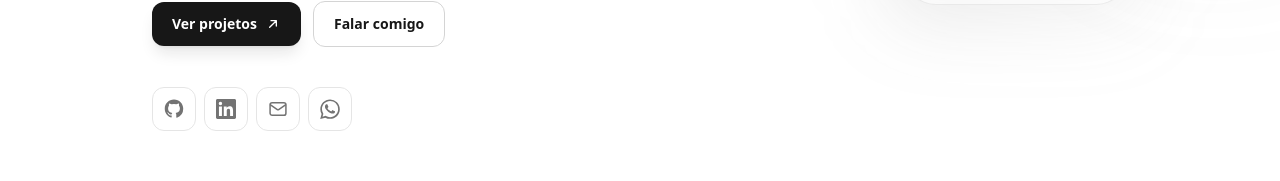
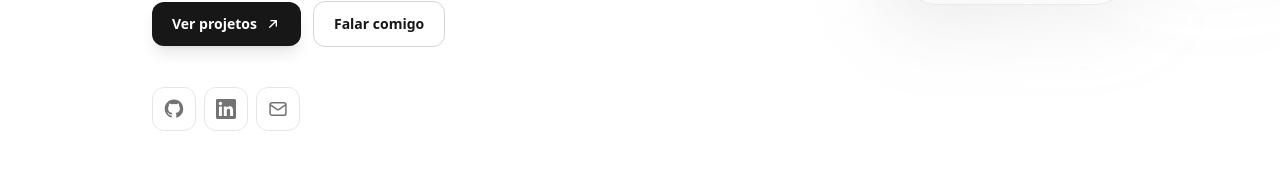
Before and after one commit to gbtrajano/gbtrajano.github.io, a Next.js app: page / in a window 1280 px wide. Shown: the part 505-686 px from the top of the page. Built offline with nearby package versions, Linux system fonts and the light colour scheme.

Commit message:
feat: remove contato via WhatsApp
- remove a entrada de WhatsApp de socials em data/site.ts
- remove "whatsapp" da união de tipos SocialIcon
- remove o componente WhatsappIcon e sua entrada no mapa de ícones
- canais de contato passam a ser GitHub, LinkedIn e e-mail

```diff
--- a/components/icons.tsx
+++ b/components/icons.tsx
@@ -55,20 +55,6 @@ export function MailIcon({ className }: IconProps) {
   );
 }
 
-export function WhatsappIcon({ className }: IconProps) {
-  return (
-    <svg
-      className={className}
-      viewBox="0 0 24 24"
-      fill="currentColor"
-      aria-hidden="true"
-      focusable="false"
-    >
-      <path d="M17.47 14.38c-.3-.15-1.76-.87-2.03-.97-.27-.1-.47-.15-.67.15-.2.3-.77.97-.95 1.17-.17.2-.35.22-.65.07-.3-.15-1.26-.46-2.4-1.48-.89-.79-1.49-1.77-1.66-2.07-.17-.3-.02-.46.13-.61.14-.14.3-.35.45-.52.15-.18.2-.3.3-.5.1-.2.05-.37-.02-.52-.08-.15-.68-1.62-.93-2.22-.24-.58-.49-.5-.67-.51h-.57c-.2 0-.52.07-.79.37-.27.3-1.04 1.01-1.04 2.46s1.06 2.86 1.21 3.06c.15.2 2.09 3.2 5.07 4.48.71.31 1.26.49 1.69.62.71.23 1.36.2 1.87.12.57-.08 1.76-.72 2-1.41.25-.7.25-1.29.18-1.42-.08-.12-.28-.2-.58-.35ZM12.05 21.8h-.01a9.7 9.7 0 0 1-4.94-1.35l-.35-.21-3.67.96.98-3.58-.23-.37a9.67 9.67 0 0 1-1.48-5.16c0-5.35 4.36-9.7 9.71-9.7 2.6 0 5.03 1.01 6.86 2.84a9.63 9.63 0 0 1 2.84 6.87c0 5.35-4.36 9.7-9.71 9.7Zm8.26-17.96A11.63 11.63 0 0 0 12.05.46C5.6.46.36 5.7.35 12.15c0 2.06.54 4.07 1.56 5.85L.25 24l6.14-1.61a11.65 11.65 0 0 0 5.66 1.44h.01c6.44 0 11.68-5.24 11.69-11.68 0-3.12-1.22-6.06-3.44-8.27Z" />
-    </svg>
-  );
-}
-
 export function ArrowUpRightIcon({ className }: IconProps) {
   return (
     <svg className={className} {...base} strokeWidth={2}>
--- a/data/site.ts
+++ b/data/site.ts
@@ -5,7 +5,7 @@
  * vive aqui. Os componentes apenas renderizam estes dados.
  */
 
-export type SocialIcon = "github" | "linkedin" | "mail" | "whatsapp";
+export type SocialIcon = "github" | "linkedin" | "mail";
 
 export type Social = {
   label: string;
@@ -94,8 +94,6 @@ export const site: Site = {
     // TODO: troque pelo seu perfil real (ou apague esta linha se não usar LinkedIn).
     { label: "LinkedIn", href: "https://linkedin.com/in/SEU-USUARIO", icon: "linkedin" },
     { label: "E-mail", href: "mailto:conversarcomgabriel@gmail.com", icon: "mail" },
-    // TODO: troque pelo seu número com DDI + DDD, só dígitos (ex.: 5511987654321).
-    { label: "WhatsApp", href: "https://wa.me/5511999999999", icon: "whatsapp" },
   ],
 
   projects: [
```
Also changed, not shown: components/SocialIcon.tsx (+1 -7 lines).
